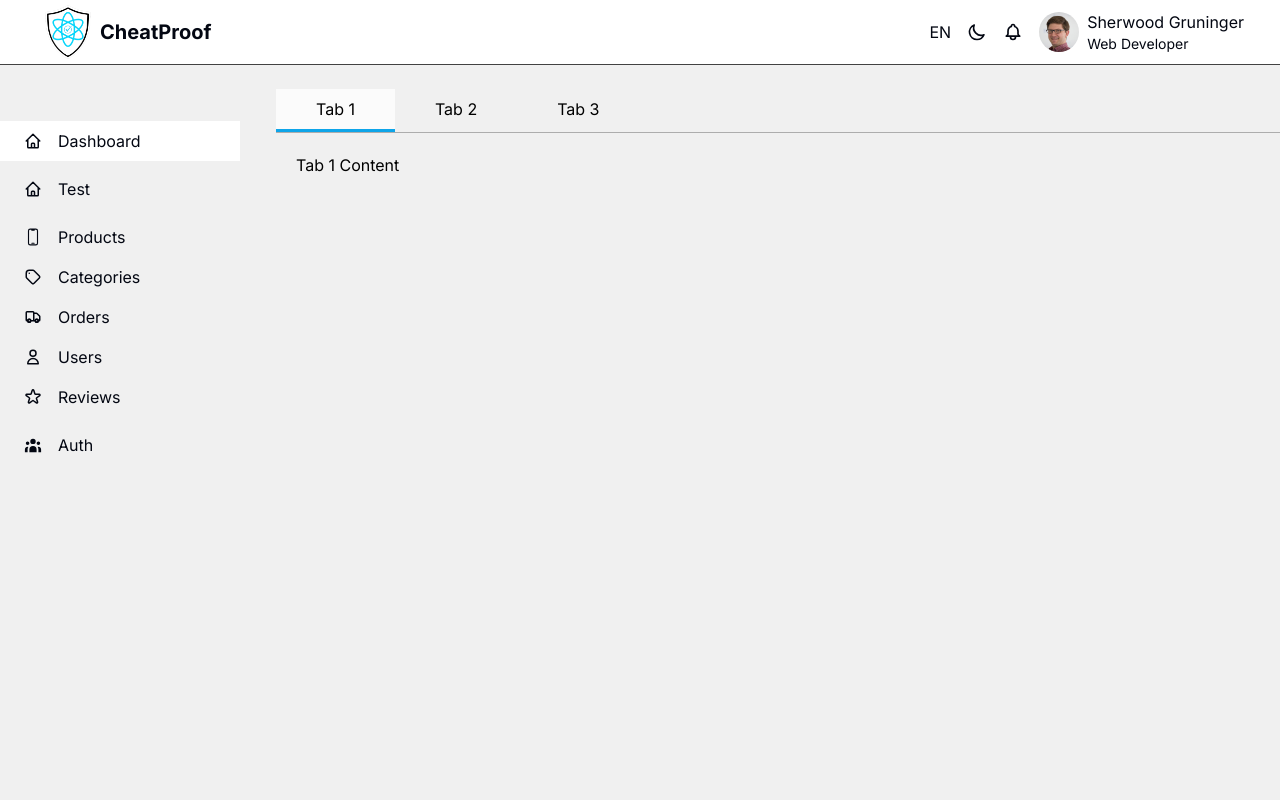
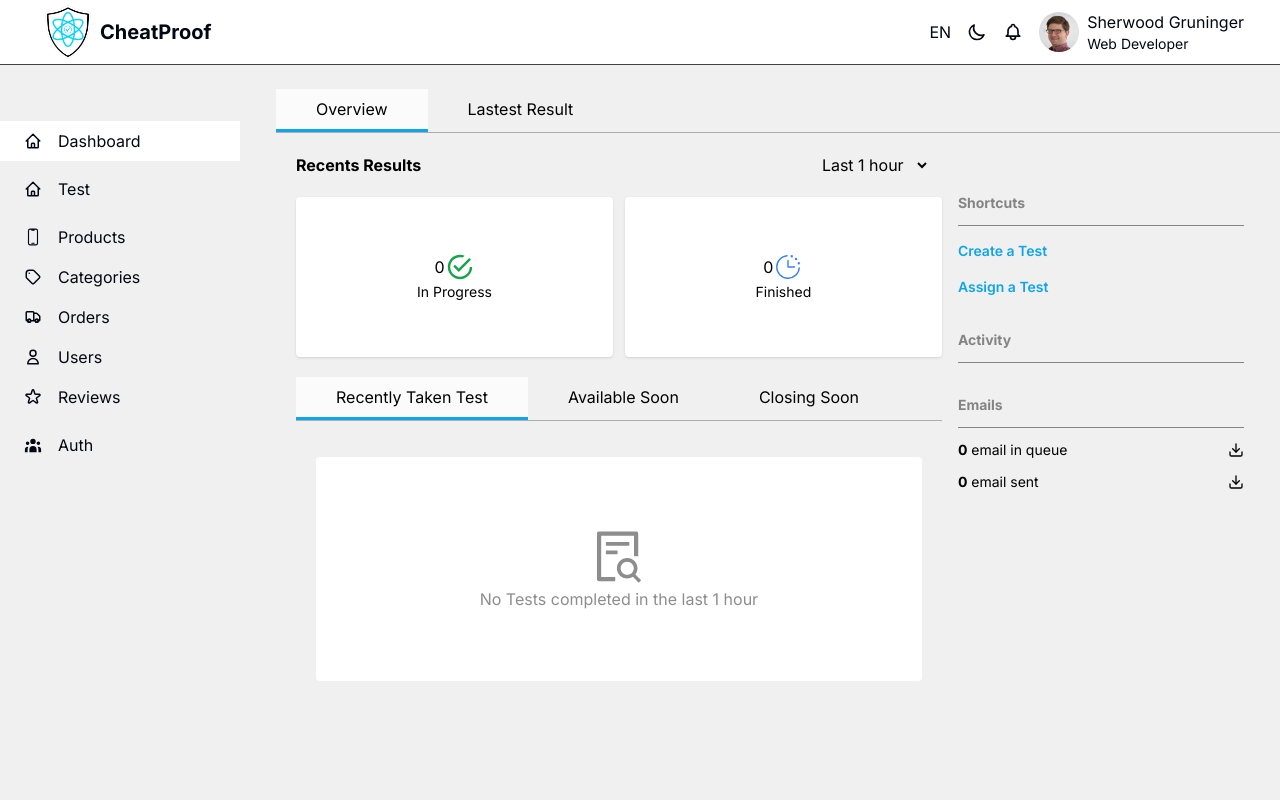
Before and after one commit to CheatProof/CheatProof-FE, a React (Vite) app: page / in a window 1280 px wide. Shown: the top 800 px of the page. Built offline with nearby package versions, Linux system fonts and the light colour scheme.

Commit message:
Zaryab Dashboard CHangeing Almost Complete

```diff
--- /dev/null
+++ b/src/components/Dashboard/Card.tsx
@@ -0,0 +1,14 @@
+import React from "react";
+import { AiOutlineFileSearch } from "react-icons/ai";
+
+
+const Card:React.FC = ()=>{
+    return (
+    <div className="bg-white flex flex-col justify-center items-center min-h-56 my-4 text-blackSecondary/55 rounded">
+        <AiOutlineFileSearch className="text-6xl"/>
+        <p className="">No Tests completed in the last 1 hour</p>
+    </div>)
+}
+
+
+export default Card ;
--- /dev/null
+++ b/src/components/Dashboard/Dashboard.tsx
@@ -0,0 +1,96 @@
+import React from "react";
+import { Tab, Tabs } from "../Tabs";
+import { RiDownload2Line } from "react-icons/ri";
+import { FiDownload } from "react-icons/fi";
+import { AiOutlineFileSearch } from "react-icons/ai";
+import Card from "./Card";
+import { IoMdCheckmarkCircleOutline } from "react-icons/io";
+import { PiClockCountdownLight } from "react-icons/pi";
+
+const Dashboard : React.FC = ( )=>{
+return (<div className="flex flex-wrap ">
+
+
+    <div className="w-full lg:w-[67%]">
+
+
+<div className="w-full flex justify-between ">
+
+<h2 className="font-bold">Recents Results</h2>
+
+<select className="bg-transparent mr-3"  name="time" id="">
+
+    <option value={"1h"}>Last 1 hour</option>
+    <option value={"3h"}>Last 3 hour</option>
+    <option value={"8h"}>Last 8 hour</option>
+    <option value={"12h"}>Last 12 hour</option>
+    <option value={"1d"}>Last 1 day</option>
+
+</select>
+
+</div>
+
+<div className="flex justify-center my-5 items-center gap-3">
+
+<div className="w-full lg:w-1/2 rounded shadow flex justify-center items-center flex-col bg-white h-40">
+<div className="flex items-center"><span>0</span><IoMdCheckmarkCircleOutline className="text-3xl text-green-600"/></div>
+<p className="text-sm">In Progress </p>
+</div>
+<div className="w-full lg:w-1/2 rounded shadow flex justify-center items-center flex-col bg-white h-40">
+
+<div className="flex items-center"><span >0</span><PiClockCountdownLight className="text-3xl text-blue-500"/></div>
+<p className="text-sm">Finished </p>
+
+</div>
+
+
+</div>
+
+
+<Tabs>
+    <Tab component={<Card/>}>Recently Taken Test</Tab>
+    <Tab component={<>body</>}>Available Soon</Tab>
+    <Tab component={<>body</>}>Closing Soon </Tab>
+
+</Tabs>
+
+
+
+    </div>
+
+
+    <div className="w-full px-4 py-7 lg:w-[33%]">
+
+        <h2 className="text-black/45 border-b-[0.05rem] border-black/45 py-3 font-bold text-sm">Shortcuts</h2>
+
+        <ul>
+            <li className="mt-3"><a className="text-sky-500 font-semibold text-sm">Create a Test</a></li>
+            <li className="mt-3"><a className="text-sky-500 font-semibold text-sm">Assign a Test</a></li>
+        </ul>
+
+        <h2 className="text-black/45 border-b-[0.05rem] border-black/45 py-3 font-bold text-sm mt-5">Activity</h2>
+
+        {/* <div className="flex justify-between mt-3 items-center">
+            <p className="text-sm">Download recent activity</p> <FiDownload/>
+        </div> */}
+        <h2 className="text-black/45 border-b-[0.05rem] border-black/45 py-3 font-bold text-sm mt-5">Emails</h2>
+
+        <div className="flex justify-between mt-3 items-center">
+            <p className="text-sm"><strong>0</strong> email in queue</p> <FiDownload/>
+        </div>
+
+        <div className="flex justify-between mt-3 items-center">
+            <p className="text-sm"><strong>0</strong> email sent</p> <FiDownload/>
+        </div>
+
+    </div>
+
+
+
+
+    </div>)
+}
+
+
+
+export default Dashboard
--- a/src/pages/Landing.tsx
+++ b/src/pages/Landing.tsx
@@ -8,6 +8,7 @@ import {
   Welcome,
 } from "../components";
 import { BarChart, LineGraph, PieChart } from "../components/chart";
+import Dashboard from "../components/Dashboard/Dashboard";
 import { Tabs, Tab } from "../components/Tabs";
 
 const Landing : React.FC  = ()  => {
@@ -17,9 +18,9 @@ const Landing : React.FC  = ()  => {
       <div className="dark:bg-blackPrimary bg-whiteSecondary w-full pt-6 pl-9 max-sm:pt-6 max-sm:pl-5 flex max-[1700px]:flex-wrap gap-x-10 max-[400px]:pl-2">
         <div className="w-full">
         <Tabs>
-        <Tab component={<div>Tab 1 Content</div>}>Tab 1</Tab>
-        <Tab component={<div>Tab 2 Content</div>}>Tab 2</Tab>
-        <Tab component={<div>Tab 3 Content</div>}>Tab 3</Tab>
+        <Tab component={<Dashboard/>}>Overview</Tab>
+        <Tab component={<div>Tab 2 Content</div>}>Lastest Result</Tab>
+        {/* <Tab component={<div>Tab 3 Content</div>}>Tab 3</Tab> */}
       </Tabs>
 
           {/* <div>
```
